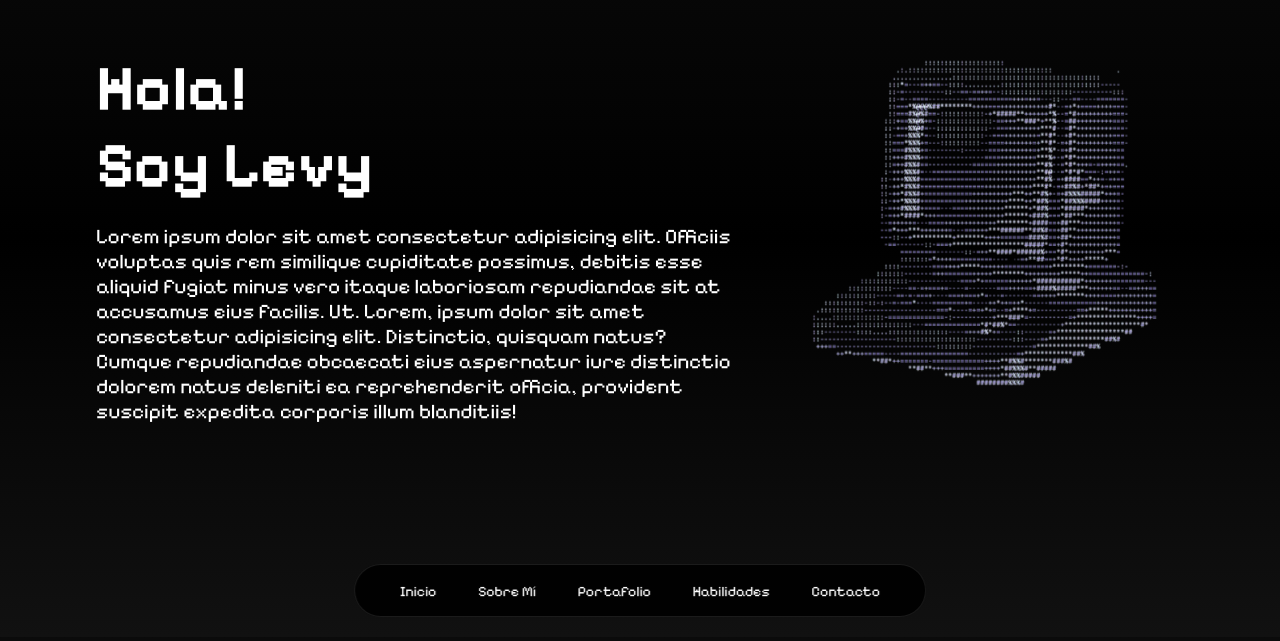
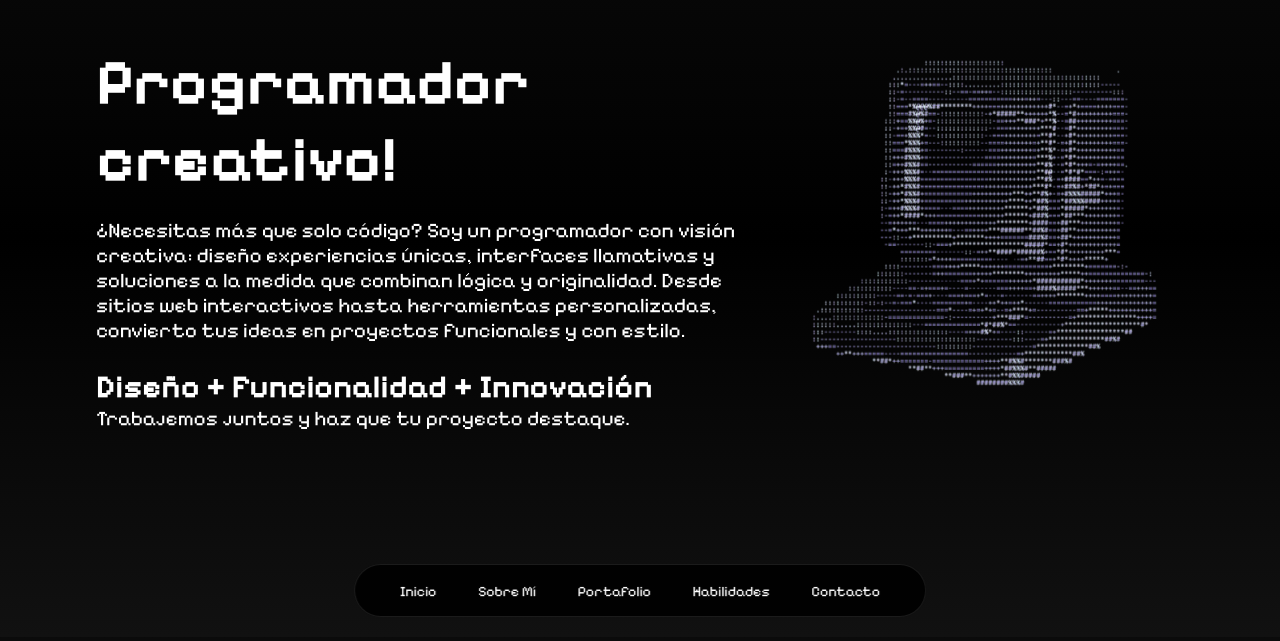
Before and after one commit to levitador/portafolio, a plain HTML site: page index.html in a window 1280 px wide. Shown: the part 163-804 px from the top of the page. Drawn offline with Linux system fonts and the light colour scheme; a web font is replaced by a local one.

Commit message:
actualizacion v1

```diff
--- a/index.html
+++ b/index.html
@@ -28,8 +28,8 @@
     <section id="inicio" class="section active">
         <div class="hero">
             <div class="texto">
-                <h1>Hola! <br> Soy Levy</h1>
-                <p>Lorem ipsum dolor sit amet consectetur adipisicing elit. Officiis voluptas quis rem similique cupiditate possimus, debitis esse aliquid fugiat minus vero itaque laboriosam repudiandae sit at accusamus eius facilis. Ut. Lorem, ipsum dolor sit amet consectetur adipisicing elit. Distinctio, quisquam natus? Cumque repudiandae obcaecati eius aspernatur iure distinctio dolorem natus deleniti ea reprehenderit officia, provident suscipit expedita corporis illum blanditiis!</p>
+                <h1>Programador <br>creativo!</h1>
+                <p>¿Necesitas más que solo código? Soy un programador con visión creativa: diseño experiencias únicas, interfaces llamativas y soluciones a la medida que combinan lógica y originalidad. Desde sitios web interactivos hasta herramientas personalizadas, convierto tus ideas en proyectos funcionales y con estilo. <br><br> <span class="intermedio">Diseño + Funcionalidad + Innovación</span> <br> Trabajemos juntos y haz que tu proyecto destaque.</p>
 
             </div>
 
--- a/style.css
+++ b/style.css
@@ -99,6 +99,11 @@ body{
 .texto p{
     font-size: 1.3rem;
     font-family: "Pixelify Sans";
+}
+
+.intermedio{
+    font-size: 2rem;
+    font-weight: bold;
 }
 
 .image-container{
```
